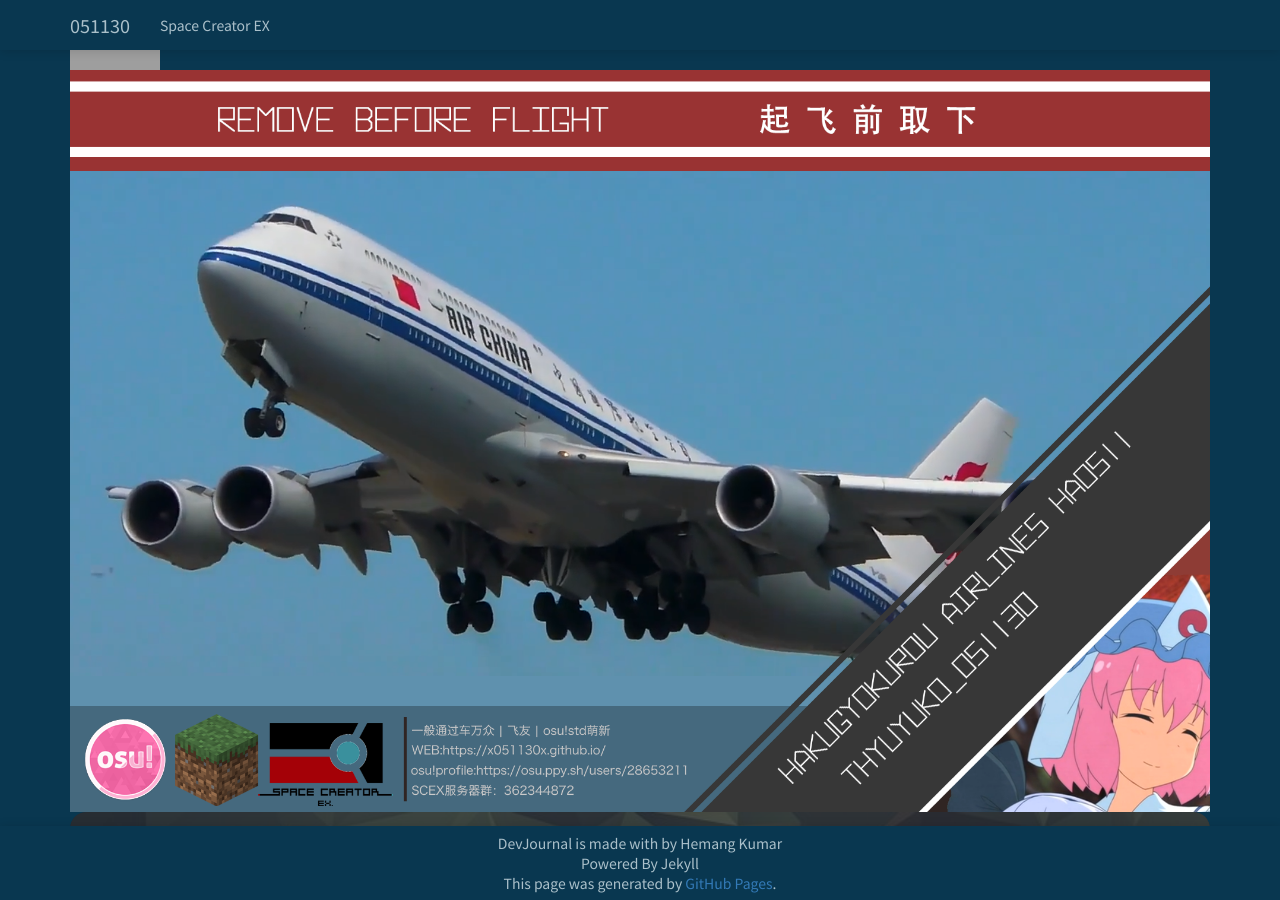
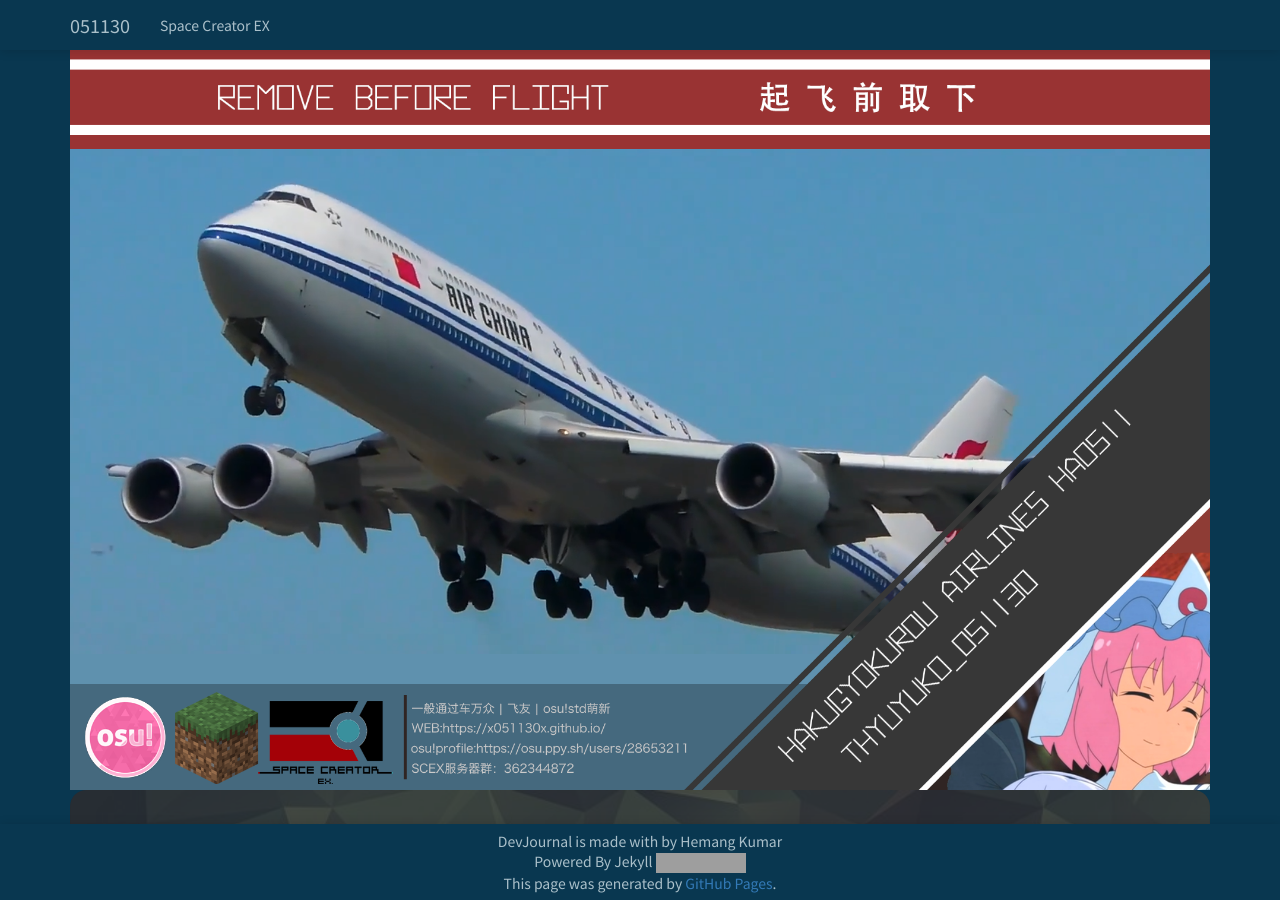
Before and after one commit to x051130x/x051130x.github.io, a Jekyll site: the page built from index.html, in a window 1280 px wide and 900 px high. Built offline with Jekyll 4.4.1, drawn with Linux system fonts in a browser that asks for light colours; nearby versions of some CDN libraries; grey boxes are pictures that could not be loaded.

Commit message:
move badger to footer

```diff
--- a/_config.yml
+++ b/_config.yml
@@ -9,7 +9,7 @@
 title: "051130"
 
 #write html inside the double quotes to display in jumbotron
-description: "<img src=\"https://badges.toozhao.com/badges/01GQAPK8XQZC5AC3GWBKK93WV0/blue.svg\" /><img style=\"width: 100%;height: 100%;\" src=\"https://x051130x.github.io/img/top.png\" title=\"top\" /><img style=\"width: 100%;height: 100%;\" src=\"https://x051130x.github.io/img/profile.png\" title=\"profile\" /><img style=\"width: 100%;height: 100%;\" src=\"https://x051130x.github.io/img/card.svg\" title=\"osuprofile\" /><h3>051130 here.</h3><h3>常用id：</h3><h4>THYuyuko_051130(mcjava)</br>051130</br>墨染の桜 | 051130(qq)</h4><h4>称呼:051，在某些(车万)社群中也可称uuz（语c什么的接不上啦）</h4><h4>正在运营的服务器：Space Creator EX(详见页面顶端服务器页)</h4><h3>成分自查：</h3><h4>uuz厨（推千年组）</br>modmc，主修create</br>osu！std 6 Digit</br>一般路过飞友，4 ENG JET吹（340/380）</br>西局安段_还在学习的准车迷</br></br></h4><h4>↓↓↓ 服务器官网的部分页面，以及一些随便写的东西 ↓↓↓</h4>"
+description: "<img style=\"width: 100%;height: 100%;\" src=\"https://x051130x.github.io/img/top.png\" title=\"top\" /><img style=\"width: 100%;height: 100%;\" src=\"https://x051130x.github.io/img/profile.png\" title=\"profile\" /><img style=\"width: 100%;height: 100%;\" src=\"https://x051130x.github.io/img/card.svg\" title=\"osuprofile\" /><h3>051130 here.</h3><h3>常用id：</h3><h4>THYuyuko_051130(mcjava)</br>051130</br>墨染の桜 | 051130(qq)</h4><h4>称呼:051，在某些(车万)社群中也可称uuz（语c什么的接不上啦）</h4><h4>正在运营的服务器：Space Creator EX(详见页面顶端服务器页)</h4><h3>成分自查：</h3><h4>uuz厨（推千年组）</br>modmc，主修create</br>osu！std 6 Digit</br>一般路过飞友，4 ENG JET吹（340/380）</br>西局安段_还在学习的准车迷</br></br></h4><h4>↓↓↓ 服务器官网的部分页面，以及一些随便写的东西 ↓↓↓</h4>"
 
 
 
--- a/_includes/footer.html
+++ b/_includes/footer.html
@@ -1,7 +1,7 @@
 <nav class="navbar navbar-default navbar-fixed-bottom">
   <div class="container footer-content">
     DevJournal is made with by Hemang Kumar<br>
-    Powered By Jekyll <br>
+    Powered By Jekyll <img src="https://badges.toozhao.com/badges/01GQAPK8XQZC5AC3GWBKK93WV0/blue.svg" /><br>
     This page was generated by <a href="https://pages.github.com" data-jzz-gui-player="true">GitHub Pages</a>.
   </div>
 </nav>
```
